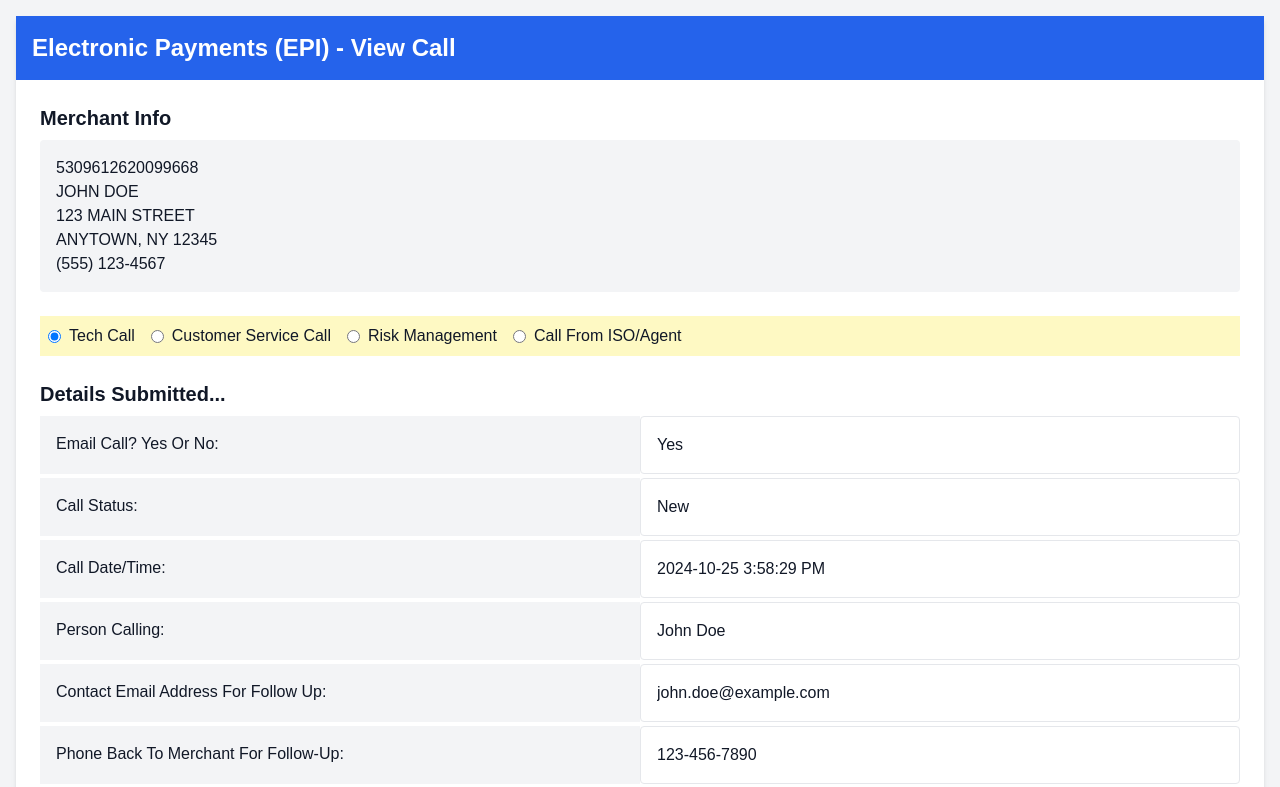
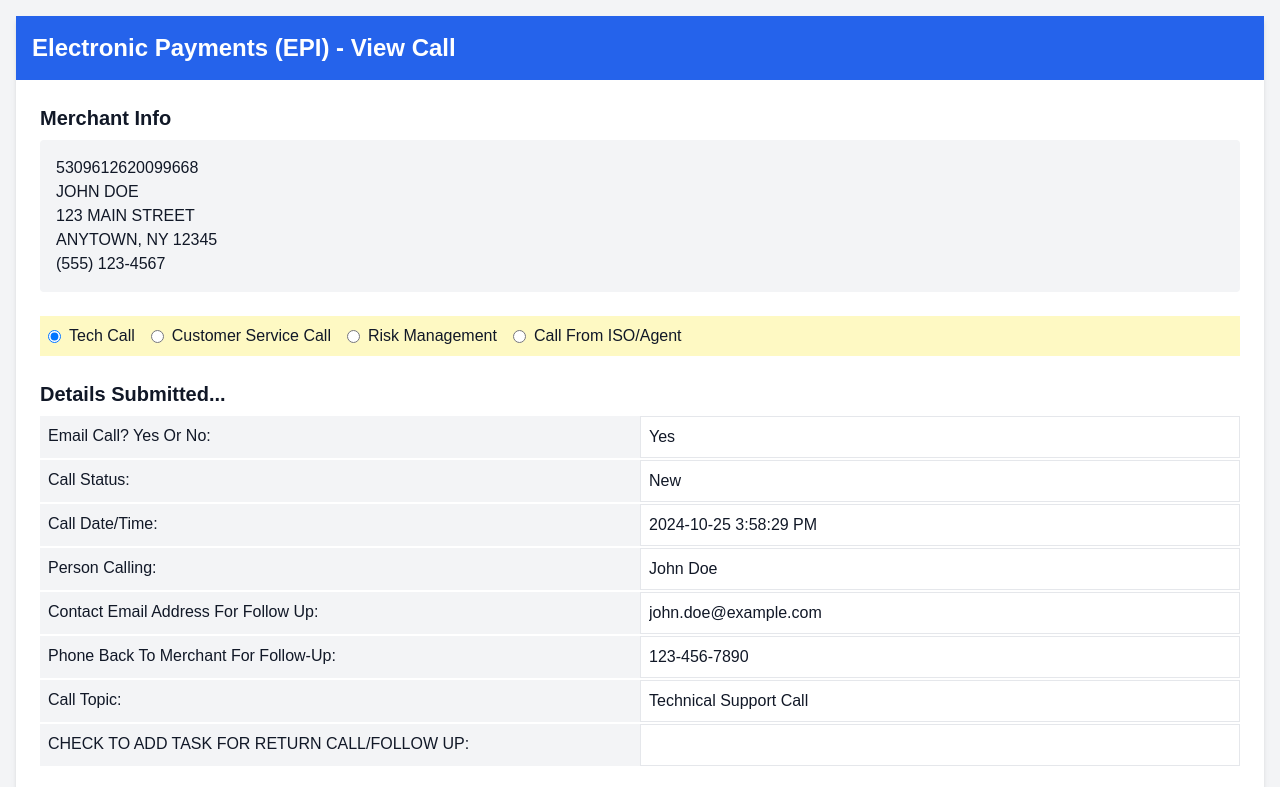
Before and after one commit to ysfpcm/autologger, a Next.js app: page / in a window 1280 px wide. Shown: the top 787 px of the page. Built offline with nearby package versions, Linux system fonts and the light colour scheme.

Commit message:
changes to cell layout

```diff
--- a/app/page.tsx
+++ b/app/page.tsx
@@ -108,8 +108,7 @@ export default function Component() {
 
           <div className="mb-4 lg:mb-6">
             <h2 className="text-lg lg:text-xl font-bold mb-2 text-gray-900">Details Submitted...</h2>
-            <div className="space-y-1">
-              {/* Replace the grid with individual rows */}
+            <div className="space-y-0.5">
               {[
                 { label: 'Email Call? Yes Or No:', value: 'Yes' },
                 { label: 'Call Status:', value: 'New' },
@@ -121,13 +120,13 @@ export default function Component() {
                 { label: 'CHECK TO ADD TASK FOR RETURN CALL/FOLLOW UP:', value: '' }
               ].map((field, index) => (
                 <div key={index} className="flex">
-                  <div className="w-1/2 bg-gray-100 p-4">
+                  <div className="w-1/2 bg-gray-100 p-2">
                     <span className="text-gray-900 font-medium">{field.label}</span>
                   </div>
                   <div className="w-1/2">
                     <input
                       defaultValue={field.value}
-                      className="w-full p-4 border rounded text-gray-900"
+                      className="w-full p-2 border text-gray-900"
                     />
                   </div>
                 </div>
```
